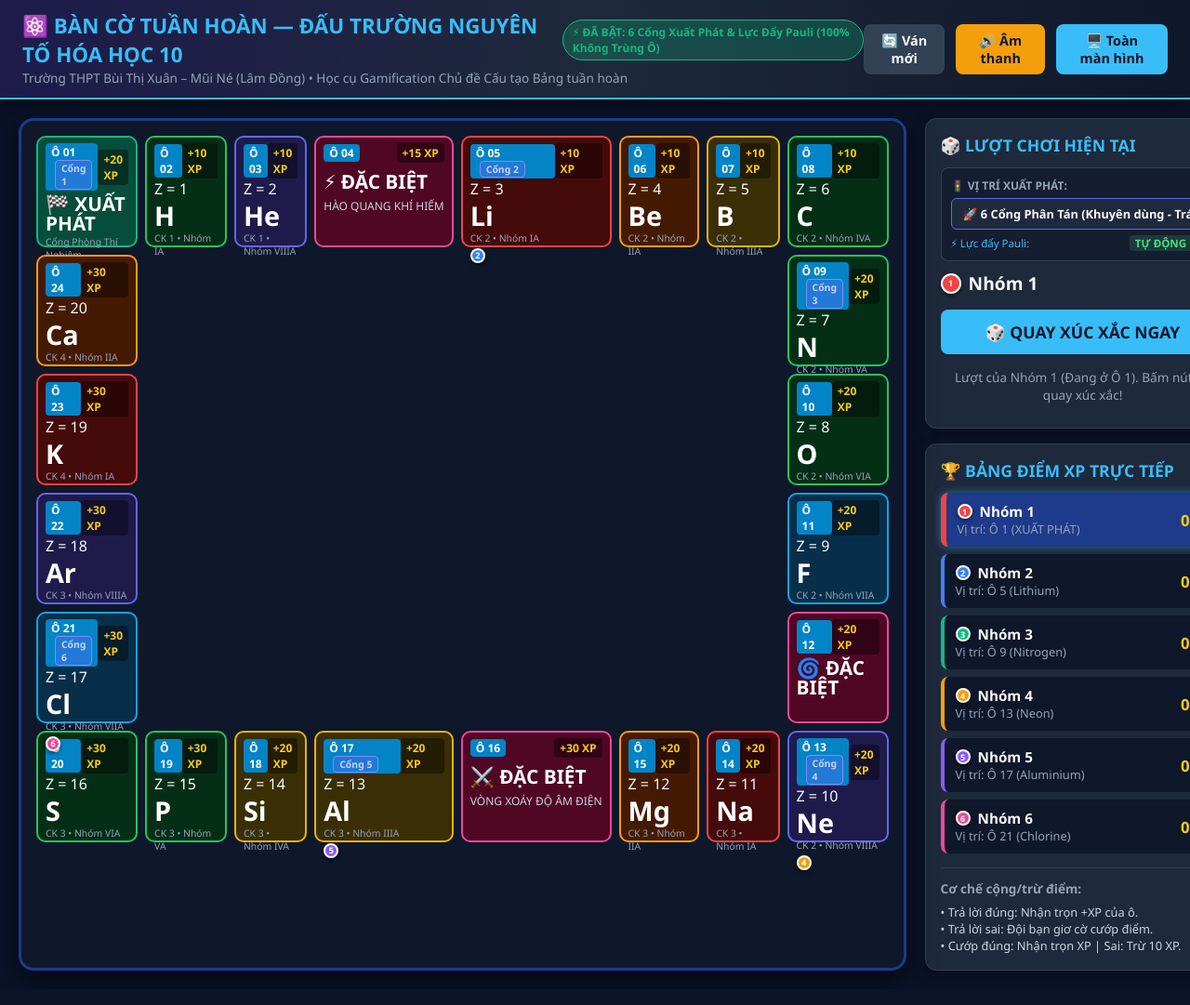
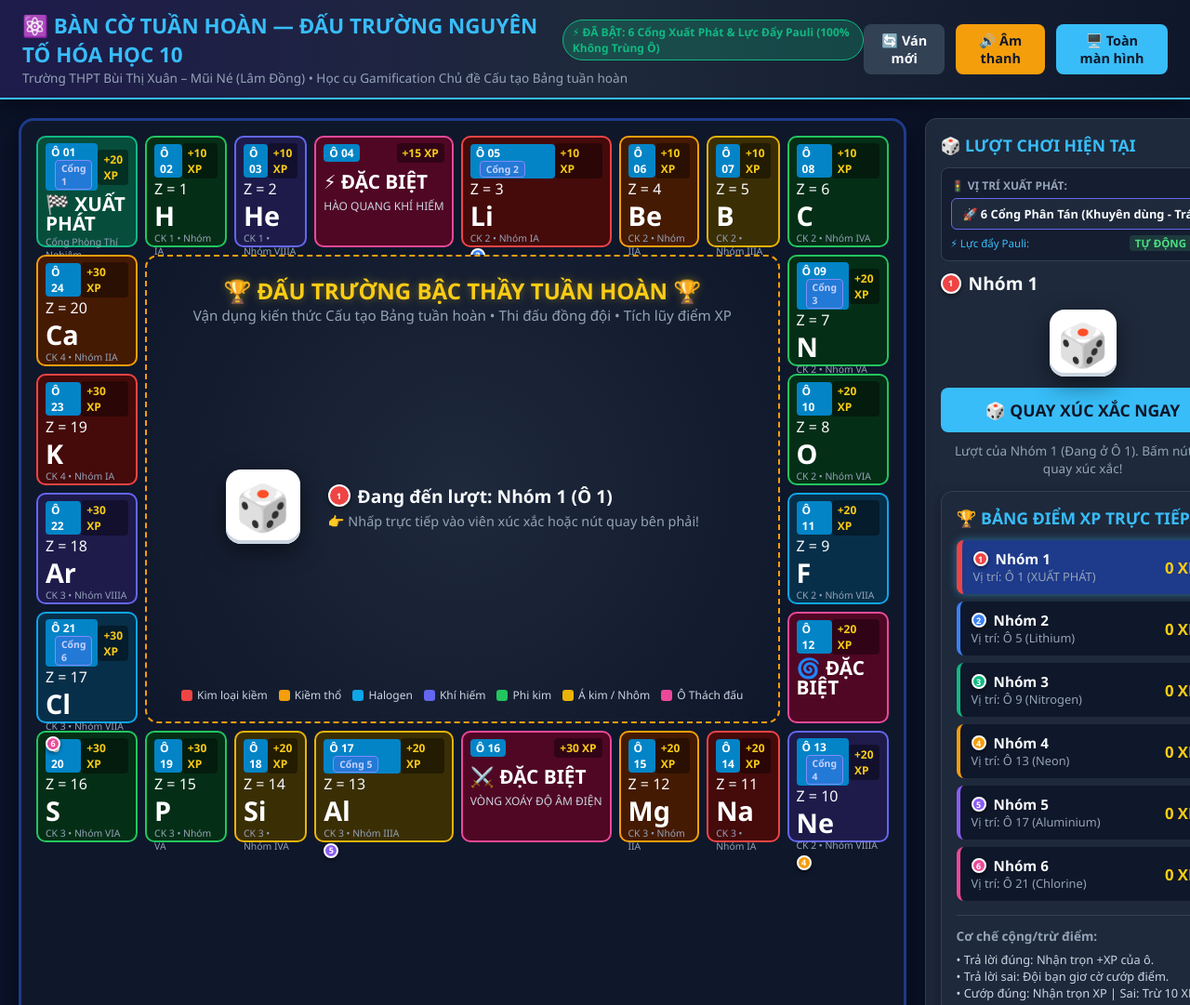
Before and after one commit to vynguyen-gif/ban-co-tuan-hoan, a plain HTML site: page index.html in a window 1280 px wide. Shown: the top 1081 px of the page at 93% size. Drawn offline with Linux system fonts and the light colour scheme.

Commit message:
fix: place center-arena and dice inside initBoard and add sidebar dice cube

```diff
--- a/index.html
+++ b/index.html
@@ -509,6 +509,10 @@
             <span>Nhóm 1</span>
           </div>
           <div style="margin: 15px 0;">
+            <div style="display: flex; justify-content: center; align-items: center; margin: 12px 0;">
+            <div class="dice-cube" id="sidebarDiceDisplay" onclick="rollDice()" title="Bấm vào viên xúc xắc để quay!" style="width: 72px; height: 72px; font-size: 2.8rem; cursor: pointer;">🎲</div>
+          </div>
+          <div style="margin: 10px 0;">
             <button class="btn btn-primary" style="width:100%; padding: 12px; font-size:1.1rem; justify-content:center;" onclick="rollDice()">
               🎲 QUAY XÚC XẮC NGAY
             </button>
@@ -1225,39 +1229,6 @@
       });
       currentTeamIdx = 0;
       initBoard();
-      const center = document.createElement('div');
-      center.className = 'center-arena';
-      center.innerHTML = `
-        <div>
-          <div class="center-title">🏆 ĐẤU TRƯỜNG BẬC THẦY TUẦN HOÀN 🏆</div>
-          <div class="center-desc">Vận dụng kiến thức Cấu tạo Bảng tuần hoàn • Thi đấu đồng đội • Tích lũy điểm XP</div>
-        </div>
-
-        <div class="dice-action-area">
-          <div class="dice-cube" id="diceDisplay" onclick="rollDice()" title="Bấm trực tiếp vào đây hoặc nút bên phải để quay xúc xắc!">🎲</div>
-          <div class="turn-status">
-            <div class="turn-team" id="centerTurnTeam">
-              <span class="token-dot t-team-1" style="width:24px; height:24px;">1</span>
-              <span>Đang đến lượt: Nhóm 1</span>
-            </div>
-            <div class="turn-guide" id="centerTurnGuide">👉 Nhấp trực tiếp vào viên xúc xắc hoặc bấm nút để quay!</div>
-          </div>
-        </div>
-
-        <div class="quick-legend">
-          <div class="leg-item"><div class="leg-badge" style="background:#ef4444;"></div> Kim loại kiềm</div>
-          <div class="leg-item"><div class="leg-badge" style="background:#f59e0b;"></div> Kiềm thổ</div>
-          <div class="leg-item"><div class="leg-badge" style="background:#0ea5e9;"></div> Halogen</div>
-          <div class="leg-item"><div class="leg-badge" style="background:#6366f1;"></div> Khí hiếm</div>
-          <div class="leg-item"><div class="leg-badge" style="background:#22c55e;"></div> Phi kim</div>
-          <div class="leg-item"><div class="leg-badge" style="background:#eab308;"></div> Á kim / Nhôm</div>
-          <div class="leg-item"><div class="leg-badge" style="background:#ec4899;"></div> Ô Thách đấu</div>
-        </div>
-      `;
-      grid.appendChild(center);
-
-      renderTokens();
-      renderScoreboard();
       playBeep(580, 'sine', 0.2);
     }
 
@@ -1317,6 +1288,38 @@
         grid.appendChild(cell);
       });
 
+      // KHỐI ĐẤU TRƯỜNG TRUNG TÂM VÀ XÚC XẮC 3D NỔI BẬT CHÍNH GIỮA BÀN CỜ
+      const center = document.createElement('div');
+      center.className = 'center-arena';
+      center.innerHTML = `
+        <div>
+          <div class="center-title">🏆 ĐẤU TRƯỜNG BẬC THẦY TUẦN HOÀN 🏆</div>
+          <div class="center-desc">Vận dụng kiến thức Cấu tạo Bảng tuần hoàn • Thi đấu đồng đội • Tích lũy điểm XP</div>
+        </div>
+
+        <div class="dice-action-area">
+          <div class="dice-cube" id="diceDisplay" onclick="rollDice()" title="Bấm trực tiếp vào viên xúc xắc để quay!">🎲</div>
+          <div class="turn-status">
+            <div class="turn-team" id="centerTurnTeam">
+              <span class="token-dot t-team-1" style="width:24px; height:24px;">1</span>
+              <span>Đang đến lượt: Nhóm 1</span>
+            </div>
+            <div class="turn-guide" id="centerTurnGuide">👉 Nhấp trực tiếp vào viên xúc xắc hoặc nút quay bên phải!</div>
+          </div>
+        </div>
+
+        <div class="quick-legend">
+          <div class="leg-item"><div class="leg-badge" style="background:#ef4444;"></div> Kim loại kiềm</div>
+          <div class="leg-item"><div class="leg-badge" style="background:#f59e0b;"></div> Kiềm thổ</div>
+          <div class="leg-item"><div class="leg-badge" style="background:#0ea5e9;"></div> Halogen</div>
+          <div class="leg-item"><div class="leg-badge" style="background:#6366f1;"></div> Khí hiếm</div>
+          <div class="leg-item"><div class="leg-badge" style="background:#22c55e;"></div> Phi kim</div>
+          <div class="leg-item"><div class="leg-badge" style="background:#eab308;"></div> Á kim / Nhôm</div>
+          <div class="leg-item"><div class="leg-badge" style="background:#ec4899;"></div> Ô Thách đấu</div>
+        </div>
+      `;
+      grid.appendChild(center);
+
       renderTokens();
       renderScoreboard();
     }
@@ -1383,20 +1386,25 @@ const centerTurn = document.getElementById('centerTurnTeam');
       playBeep(440, 'triangle', 0.1);
 
       const diceCube = document.getElementById('diceDisplay');
-      diceCube.classList.add('rolling');
+      const sidebarDice = document.getElementById('sidebarDiceDisplay');
+      if (diceCube) diceCube.classList.add('rolling');
+      if (sidebarDice) sidebarDice.classList.add('rolling');
       let rolls = 0;
 
       const rollTimer = setInterval(() => {
         rolls++;
         const rand = Math.floor(Math.random() * 6) + 1;
-        diceCube.innerText = rand;
+        if (diceCube) diceCube.innerText = rand;
+        if (sidebarDice) sidebarDice.innerText = rand;
         playBeep(300 + rolls * 40, 'sine', 0.05);
 
         if (rolls > 12) {
           clearInterval(rollTimer);
-          diceCube.classList.remove('rolling');
+          if (diceCube) diceCube.classList.remove('rolling');
+          if (sidebarDice) sidebarDice.classList.remove('rolling');
           const finalRoll = Math.floor(Math.random() * 6) + 1;
-          diceCube.innerText = finalRoll;
+          if (diceCube) diceCube.innerText = finalRoll;
+          if (sidebarDice) sidebarDice.innerText = finalRoll;
           playBeep(660, 'sine', 0.25);
 
           moveCurrentTeam(finalRoll);
```
